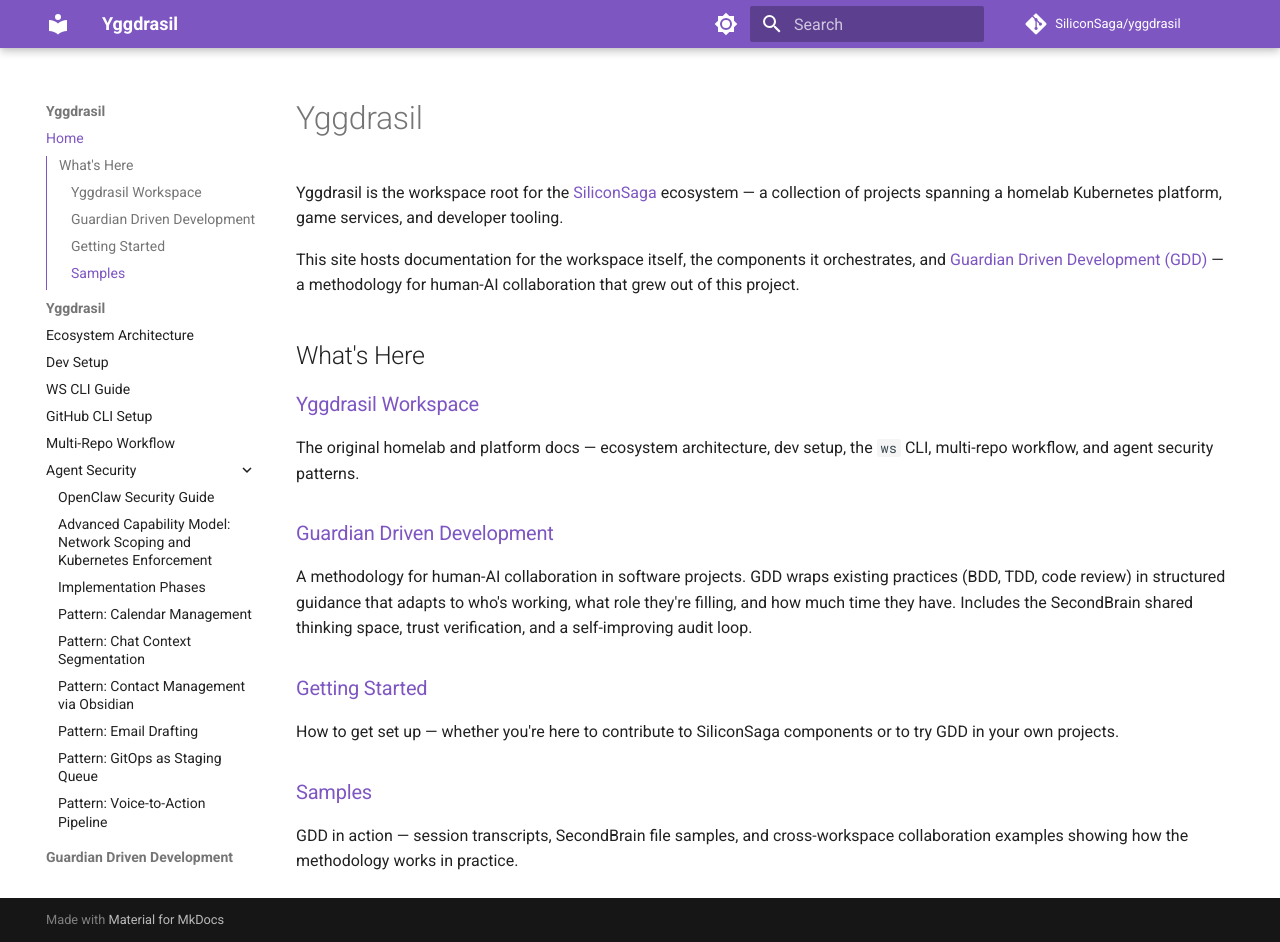
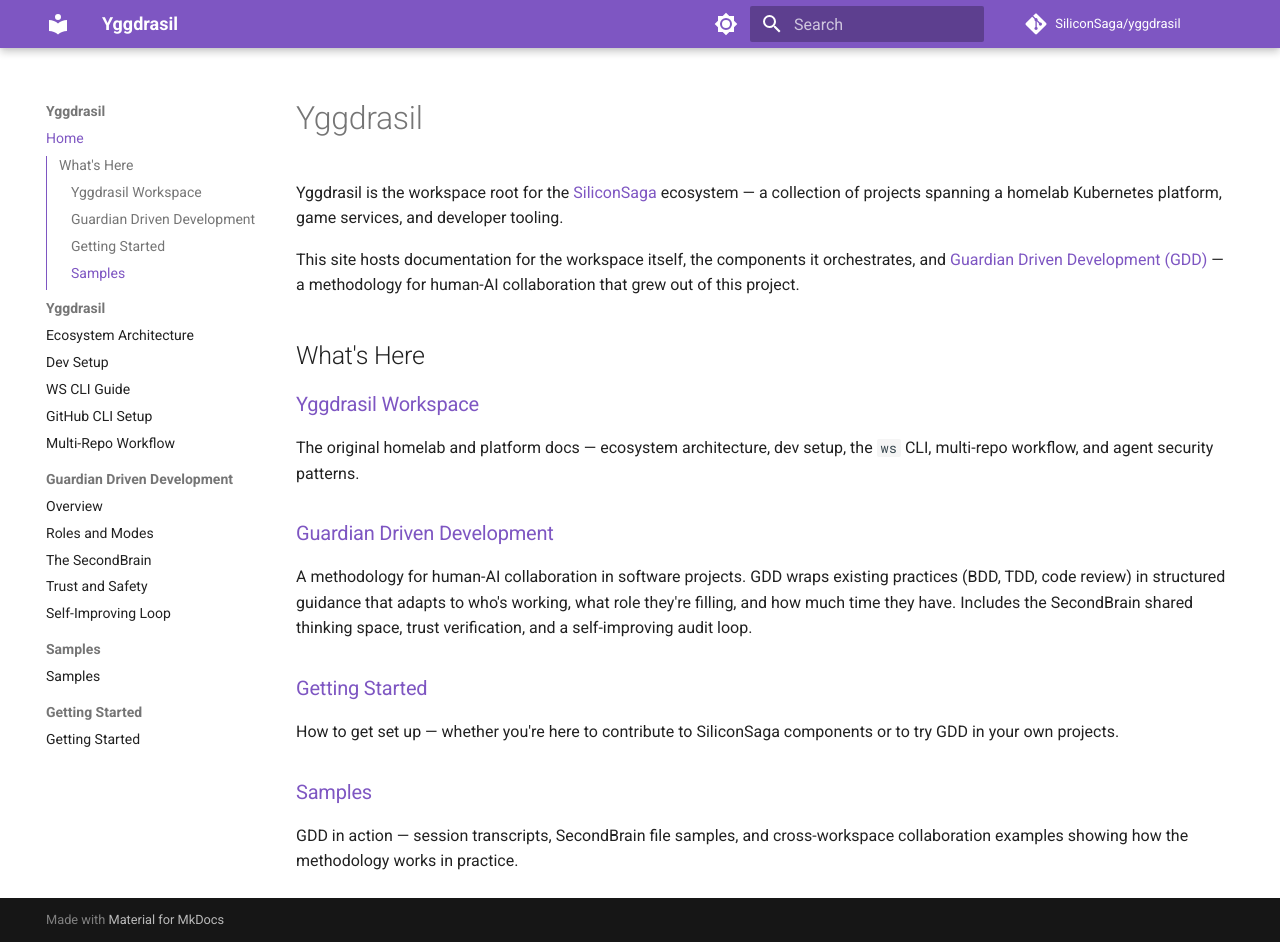
Before and after one commit to SiliconSaga/yggdrasil, an MkDocs documentation site: the page built from docs/index.md, in a window 1280 px wide and 942 px high. Built offline with MkDocs 1.6.1 and Material for MkDocs 9.7.7, drawn with Linux system fonts in a browser that asks for light colours; comment, search, counter and statistics services are not loaded.

Commit message:
fix: remove agent-security from nav, exclude stale docs from strict build
Remove agent-security section from nav (separate project, broken internal
links to a file not in docs/). Exclude agent-security/ and plans/ from
nav validation. Downgrade broken link warnings to info level so pre-existing
link issues in excluded docs don't fail strict mode.

Co-Authored-By: Claude Opus 4.6 <noreply@anthropic.com>

```diff
--- a/mkdocs.yml
+++ b/mkdocs.yml
@@ -26,6 +26,14 @@ theme:
     - toc.integrate
     - content.code.copy
 
+not_in_nav: |
+  /agent-security/**
+  /plans/**
+
+validation:
+  links:
+    not_found: info
+
 markdown_extensions:
   - admonition
   - pymdownx.details
@@ -47,16 +55,6 @@ nav:
     - WS CLI Guide: ws-cli-guide.md
     - GitHub CLI Setup: github-cli-setup.md
     - Multi-Repo Workflow: multi-repo-workflow.md
-    - Agent Security:
-      - agent-security/openclaw-security.md
-      - agent-security/advanced-capability-model.md
-      - agent-security/implementation-phases.md
-      - agent-security/pattern-calendar.md
-      - agent-security/pattern-chat-segmentation.md
-      - agent-security/pattern-contact-management.md
-      - agent-security/pattern-email.md
-      - agent-security/pattern-gitops-staging.md
-      - agent-security/pattern-voice-pipeline.md
   - Guardian Driven Development:
     - Overview: gdd/index.md
     - Roles and Modes: gdd/roles-and-modes.md
```
